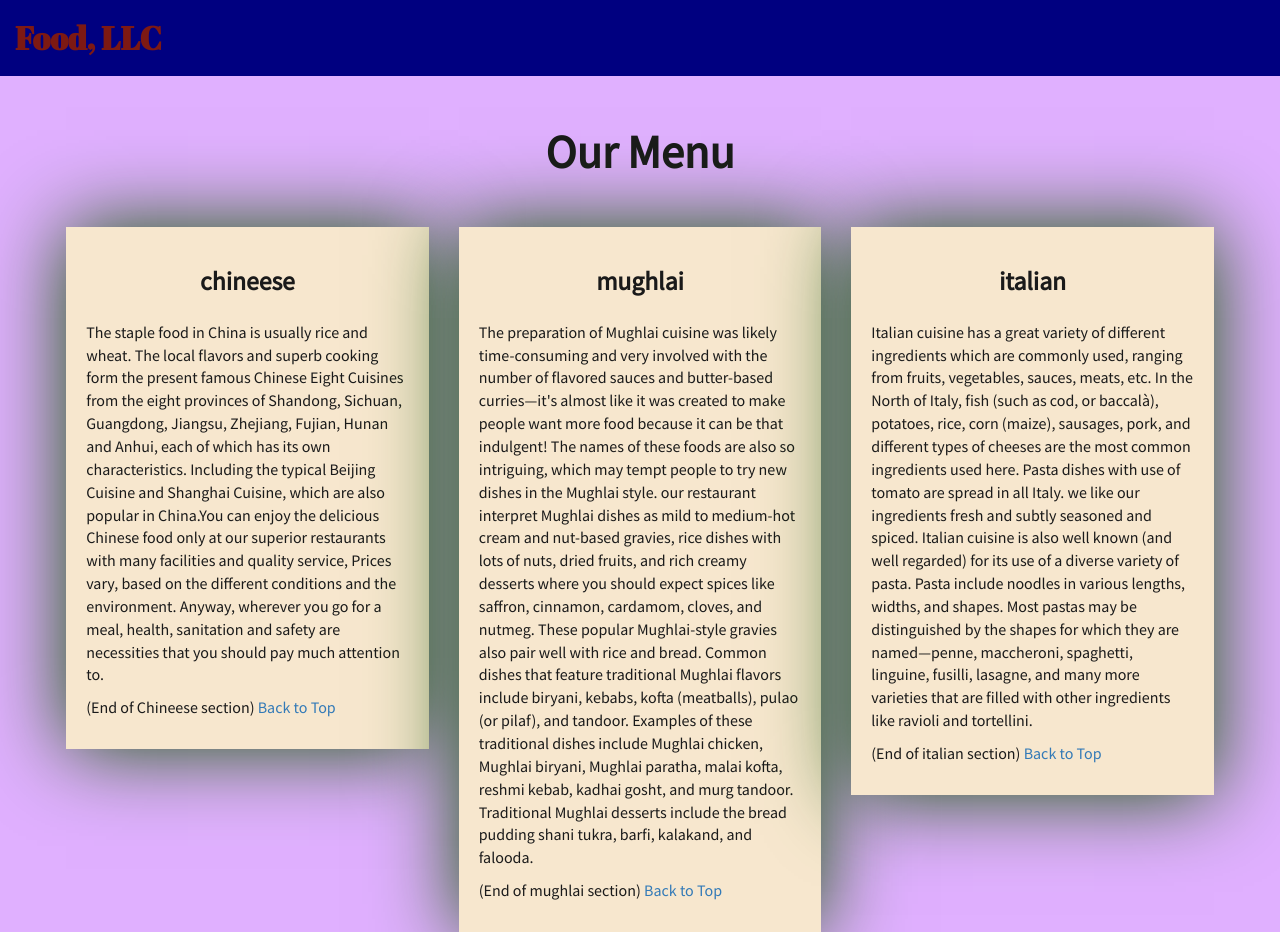
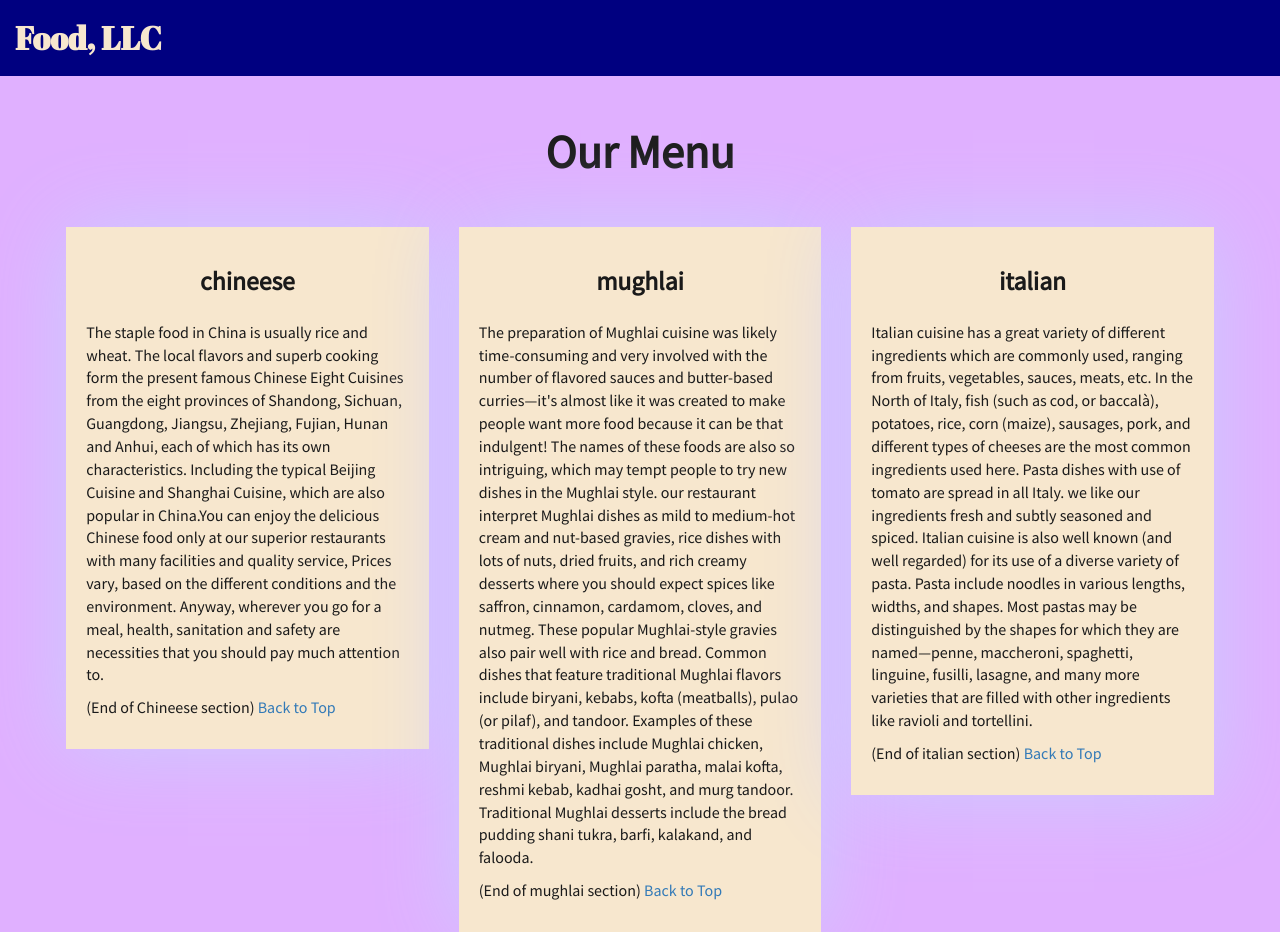
Before and after one commit to soumya1810/module-3, a plain HTML site: page index.html in a window 1280 px wide. Shown: the top 932 px of the page. Drawn offline with Linux system fonts and the light colour scheme.

Commit message:
Update styles.css

```diff
--- a/css/styles.css
+++ b/css/styles.css
@@ -33,7 +33,7 @@ body {
 }
 
 .navbar-brand h1 {
-    color: #7d1913;
+    color: #F7E7CE;
     font-family: 'Abril Fatface', cursive;
     font-weight: bolder;
     font-size: 1.8em;
@@ -41,7 +41,7 @@ body {
 
 .navbar-brand a:hover {
     text-decoration: none;
-    text-shadow: 1px 1px 1px #fe9797;
+    text-shadow: 1px 1px 1px #CCCCFF;
 }
 
 #nav-list {
@@ -93,7 +93,7 @@ body {
     padding: 20px;
     background-color: #F7E7CE;
     margin-bottom: 60px;
-    box-shadow: 0 0 80px #18580b;
+    box-shadow: 0 0 80px #CCCCFF;
 }
 
 
```
